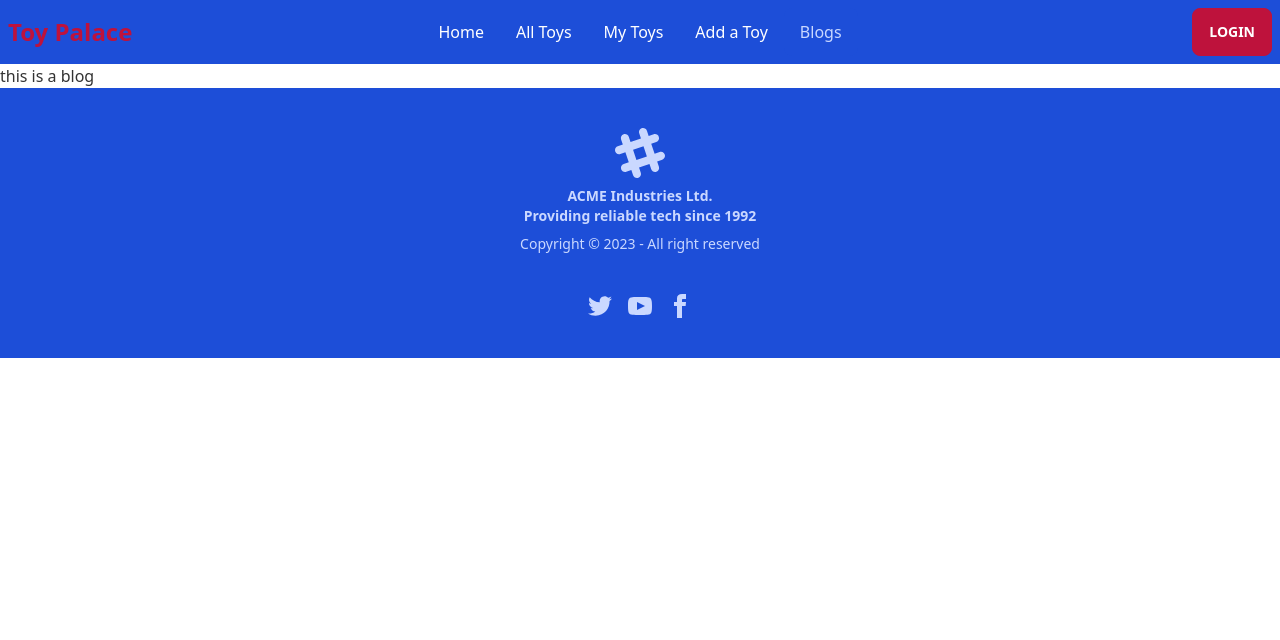
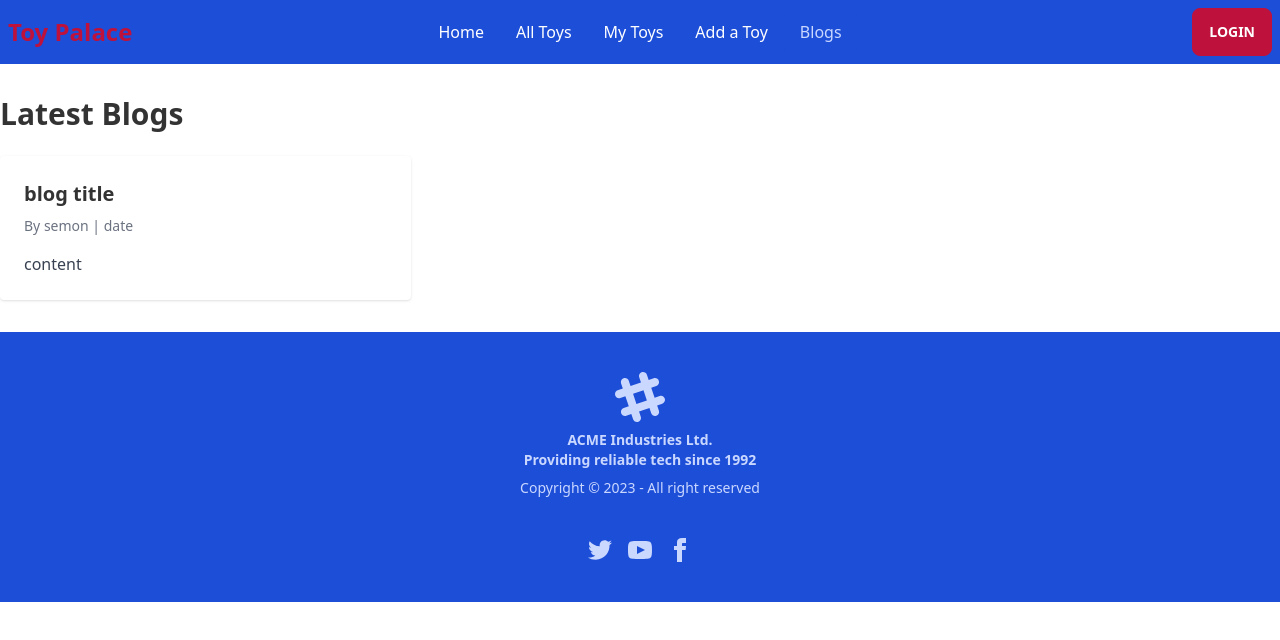
Before and after one commit to mohiminulsemon/Toy-palace-client, a React (Vite) app: page /blogs in a window 1280 px wide. Shown: the top 640 px of the page. Built offline with nearby package versions, Linux system fonts and the light colour scheme; no server answers.

Commit message:
added error page

```diff
--- a/src/Pages/AllToys/AllToys.jsx
+++ b/src/Pages/AllToys/AllToys.jsx
@@ -9,7 +9,7 @@ const AllToys = () => {
     return (
         <div className="grid gap-4 grid-cols-1 lg:grid-cols-3">
             {
-                Toys.map(toy =>(
+                Toys?.map(toy =>(
                     <ToysCard key={toy._id} toy = {toy}></ToysCard>
                 ))
             }
--- a/src/Pages/Blogs/Blogs.jsx
+++ b/src/Pages/Blogs/Blogs.jsx
@@ -2,9 +2,20 @@
 
 const Blogs = () => {
     return (
-        <div>
-            this is a blog
-        </div>
+        <div className="container mx-auto py-8">
+      <h1 className="text-3xl font-bold mb-6">Latest Blogs</h1>
+      <div className="grid grid-cols-1 md:grid-cols-2 lg:grid-cols-3 gap-6">
+
+          <div className="bg-white rounded shadow p-6">
+            <h2 className="text-xl font-bold mb-2">blog title</h2>
+            <p className="text-gray-500 text-sm mb-4">
+              By semon | date
+            </p>
+            <p className="text-gray-700">content </p>
+          </div>
+
+      </div>
+    </div>
     );
 };
 
--- a/src/Pages/Common/Error.jsx
+++ b/src/Pages/Common/Error.jsx
@@ -1,10 +1,24 @@
+import { Link } from "react-router-dom";
 
 
 const Error = () => {
+    const { error, status } = useRouteError();
     return (
-        <div>
-            <h2>this is a error page</h2>
+      <div className="error">
+        <img
+          src="https://upload.wikimedia.org/wikipedia/commons/thumb/f/f0/Error.svg/1200px-Error.svg.png"
+          alt=""
+        />
+        <div className="error-text">
+          <h2>
+            <span>Error</span> {status || 404}
+          </h2>
+          <p>{error?.message}</p>
+          <Link to="/">
+            <button className="btn">Back to Homepage</button>
+          </Link>
         </div>
+      </div>
     );
 };
 
--- a/src/Pages/auth/Login.jsx
+++ b/src/Pages/auth/Login.jsx
@@ -60,8 +60,9 @@ const Login = () => {
           </p>
         </div>
         <div className="card flex-shrink-0 w-full max-w-sm shadow-2xl bg-base-100">
-          <div className="card-body">
-            <div className="form-control" onSubmit={handleLogin}>
+          <form action="" onSubmit={handleLogin}>
+          <div className="card-body " >
+            <div className="form-control" >
               <label className="label">
                 <span className="label-text">Email</span>
               </label>
@@ -102,6 +103,7 @@ const Login = () => {
             </p>
             <p>{error}</p>
           </div>
+          </form>
         </div>
       </div>
     </div>
--- a/src/Pages/auth/SignUp.jsx
+++ b/src/Pages/auth/SignUp.jsx
@@ -65,8 +65,9 @@ const SignUp = () => {
           </p>
         </div>
         <div className="card flex-shrink-0 w-full max-w-sm shadow-2xl bg-base-100">
-          <div className="card-body">
-            <div className="form-control" onSubmit={handleRegister}>
+          <form action="" onSubmit={handleRegister}>
+          <div className="card-body "  >
+            <div className="form-control">
               <label className="label">
                 <span className="label-text">Name</span>
               </label>
@@ -127,6 +128,7 @@ const SignUp = () => {
               </small>
             </p>
           </div>
+          </form>
         </div>
       </div>
     </div>
--- a/src/routes/routes.jsx
+++ b/src/routes/routes.jsx
@@ -9,11 +9,13 @@ import MyToys from "../Pages/Private/MyToys";
 import AllToys from "../Pages/AllToys/AllToys";
 import Viewdetails from "../Pages/Private/Viewdetails";
 import PrivateRoute from "./Privateroute";
+import Error from "../Pages/Common/Error";
 
 const router = createBrowserRouter([
   {
     path: "/",
     element: <Main></Main>,
+    errorElement: <Error></Error>,
     children: [
       {
         path: "/",
@@ -51,7 +53,7 @@ const router = createBrowserRouter([
       {
         path: "/alltoys",
         element: <AllToys></AllToys>,
-        // loader: () => fetch("https://toy-server-plum.vercel.app/all-toys"),
+        loader: () => fetch("https://toy-server-plum.vercel.app/all-toys"),
       },
       {
         path: "/alltoys/:id",
```
